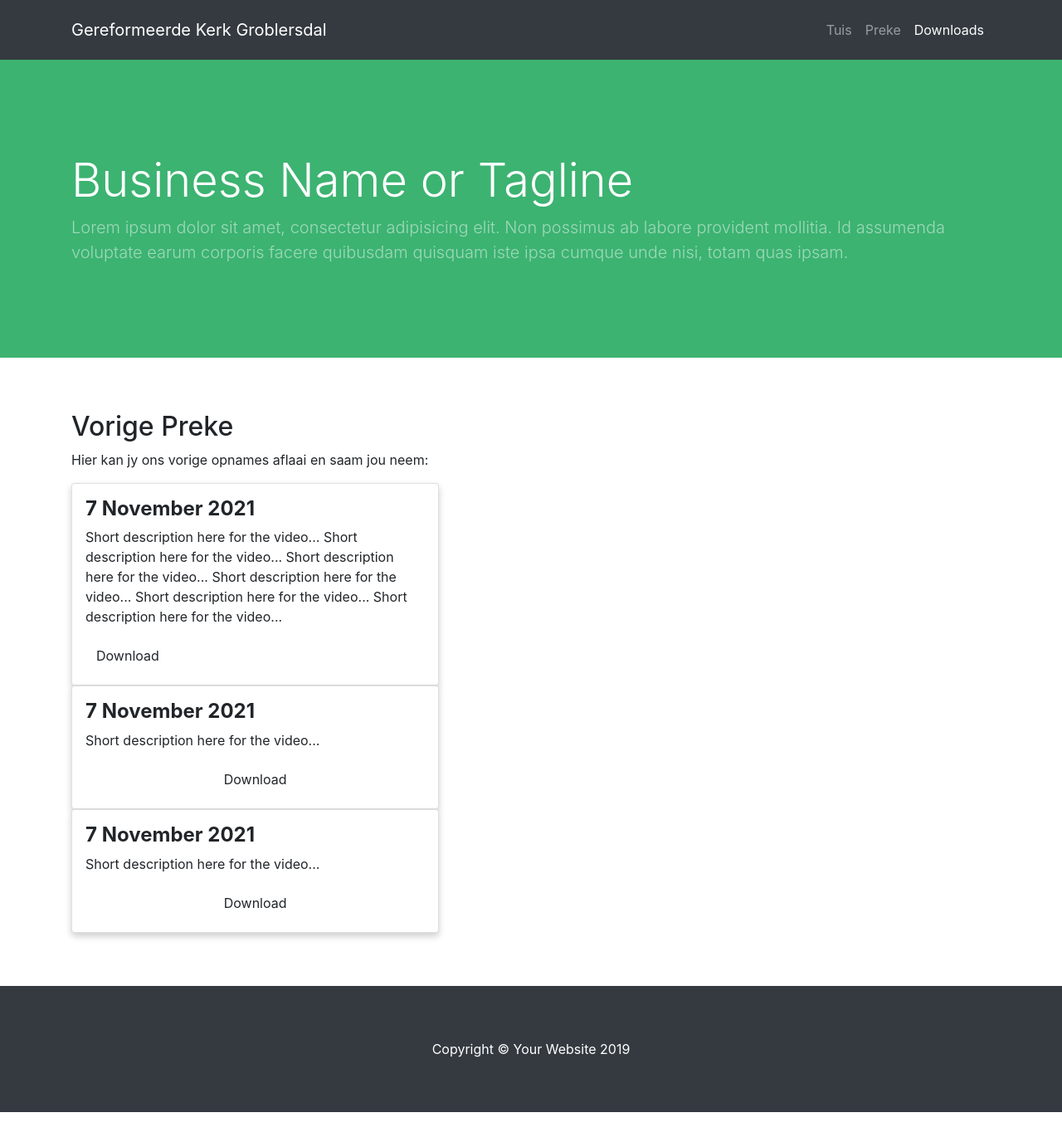
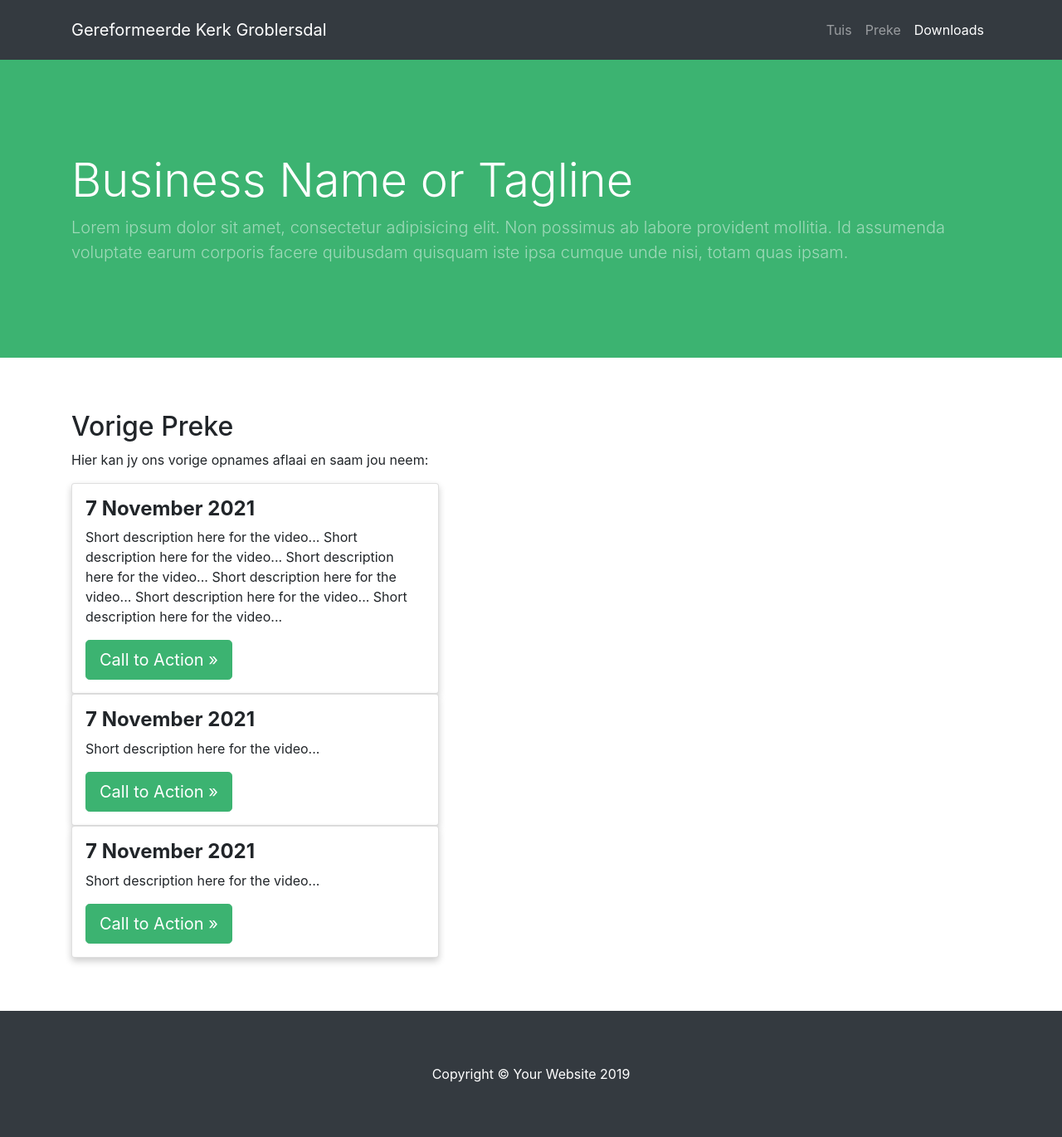
Before and after one commit to sharu725/business-frontpage, a Jekyll site: the page built from _pages/downloads.md, in a window 1280 px wide. Shown: the whole page at 83% size. Built offline with Jekyll 4.4.1, drawn with Linux system fonts in a browser that asks for light colours; nearby versions of some CDN libraries; library files that are not in the unit come from our copies; comment, search, counter and statistics services are not loaded; our own code applies the rules of GitHub Pages for plain Markdown files; before the commit the page ends 1340 px from its top, so only the background shows below that.

Commit message:
Update downloads.md

```diff
--- a/_pages/downloads.md
+++ b/_pages/downloads.md
@@ -11,7 +11,7 @@
   <div class="container">
     <h4><b>7 November 2021</b></h4>
     <p>Short description here for the video... Short description here for the video... Short description here for the video... Short description here for the video... Short description here for the video... Short description here for the video...</p>
-    <button class="btn"><i class="fas fa-download"></i> Download</button>
+    <a class="btn btn-primary btn-lg" href="#">Call to Action &raquo;</a>
   </div>
 </div>
 
@@ -19,7 +19,7 @@
   <div class="container">
     <h4><b>7 November 2021</b></h4>
     <p>Short description here for the video...</p>
-    <button class="btn" style="width:100%"><i class="fa fa-download"></i> Download</button>
+    <a class="btn btn-primary btn-lg" href="#">Call to Action &raquo;</a>
   </div>
 </div>
 
@@ -27,6 +27,6 @@
   <div class="container">
     <h4><b>7 November 2021</b></h4>
     <p>Short description here for the video...</p>
-    <button class="btn" style="width:100%"><i class="fa fa-download"></i> Download</button>
+    <a class="btn btn-primary btn-lg" href="#">Call to Action &raquo;</a>
   </div>
 </div>
```
